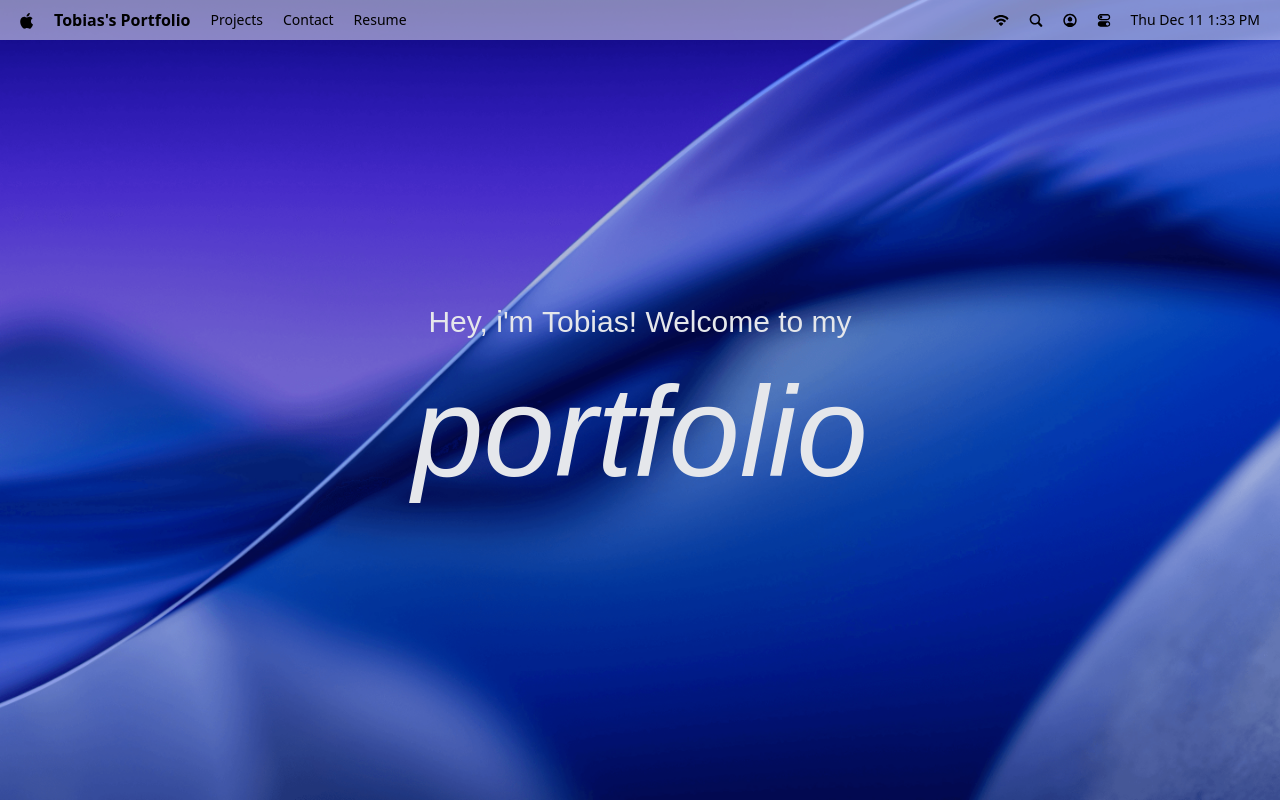
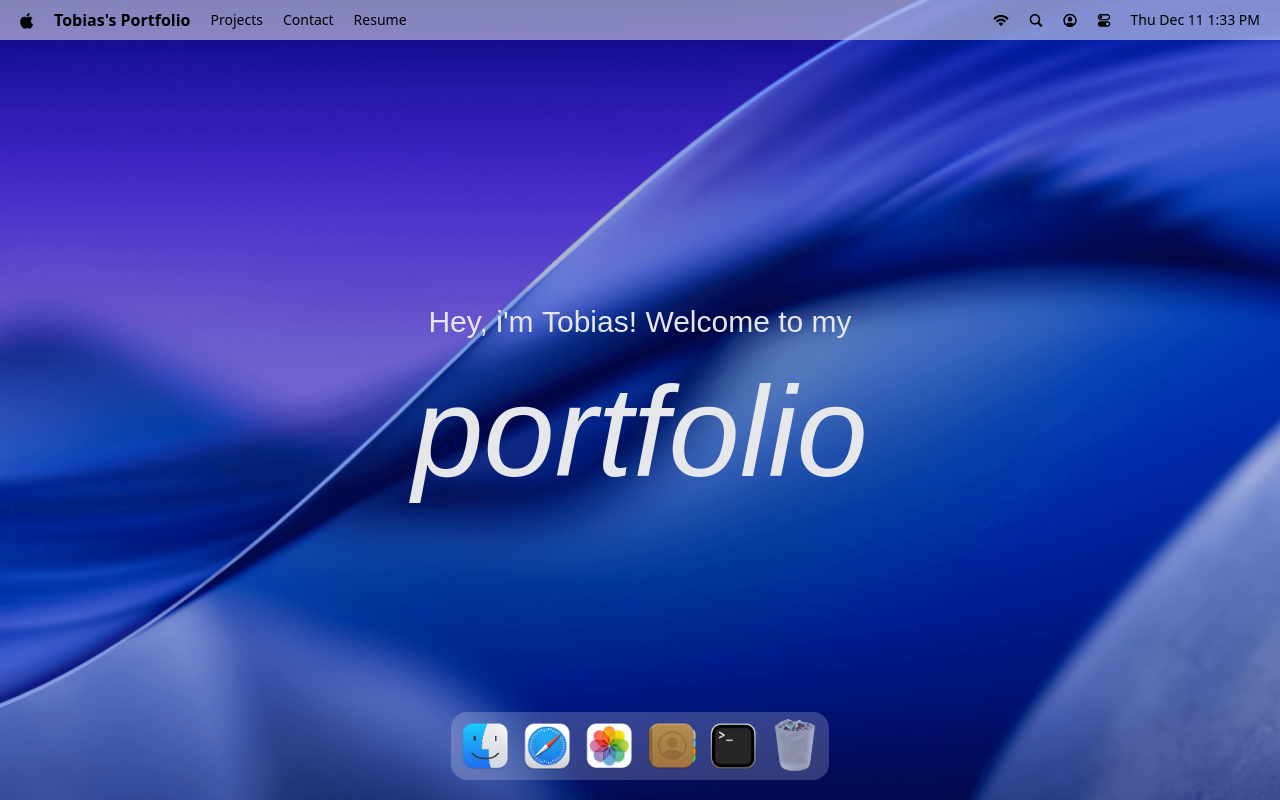
Before and after one commit to tobiimdp12/portfolio2025, a React (Vite) app: page / in a window 1280 px wide. Built offline with nearby package versions, Linux system fonts and the light colour scheme; a web font is replaced by a local one.

Commit message:
implement dock presentation

```diff
--- a/package.json
+++ b/package.json
@@ -17,6 +17,7 @@
     "path": "^0.12.7",
     "react": "^19.2.0",
     "react-dom": "^19.2.0",
+    "react-tooltip": "^5.30.0",
     "url": "^0.11.4"
   },
   "devDependencies": {
--- a/src/App.jsx
+++ b/src/App.jsx
@@ -1,4 +1,4 @@
-import { Navbar,Welcome } from "#components";
+import { Navbar, Welcome, Dock } from "#components";
 import React from "react";
 
 const App = () => {
@@ -6,6 +6,7 @@
     <main>
       <Navbar />
       <Welcome />
+      <Dock />
     </main>
   );
 };
--- /dev/null
+++ b/src/components/Dock.jsx
@@ -0,0 +1,83 @@
+import { dockApps } from "#constants";
+import { useGSAP } from "@gsap/react";
+import gsap from "gsap";
+import React, { useRef } from "react";
+import { Tooltip } from "react-tooltip";
+const Dock = () => {
+  const dockRef = useRef(null);
+
+  useGSAP(() => {
+    const dock = dockRef.current;
+    if (!dock) return;
+
+    const icons = dock.querySelectorAll(".dock-icon");
+
+    const animateIcons = (mouseX) => {
+      const { left } = dock.getBoundingClientRect();
+
+      icons.forEach((icon) => {
+        const { left: iconLeft, width } = icon.getBoundingClientRect();
+        const center = iconLeft - left + width / 2;
+        const distance = Math.abs(mouseX - center);
+        const intensity = Math.exp(-(distance ** 3) / 20000);
+
+        gsap.to(icon, {
+          scale: 1 + 0.25 * intensity,
+          y: -15 * intensity,
+          duration: 0.2,
+          ease: "power1.out",
+        });
+      });
+    };
+
+    const handleMouseMove = (e) => {
+      const { left } = dock.getBoundingClientRect();
+      animateIcons(e.clientX - left);
+    };
+
+    const resetIcons = () =>
+      icons.forEach((icon) =>
+        gsap.to(icon, { scale: 1, y: 0, duration: 0.3, ease: "power1.out" })
+      );
+
+    dock.addEventListener("mousemove", handleMouseMove);
+    dock.addEventListener("mouseleave", resetIcons);
+
+    return () => {
+      dock.removeEventListener("mousemove", handleMouseMove);
+      dock.removeEventListener("mouseleave", resetIcons);
+    };
+  }, []);
+  const toggleApp = (app) => {};
+  return (
+    <section id="dock">
+      <div ref={dockRef} className="dock-container">
+        {dockApps.map(({ id, name, icon, canOpen }) => (
+          <div key={id ?? name} className="relative flex justify-center">
+            <button
+              type="button"
+              className="dock-icon"
+              aria-label={name}
+              data-tooltip-id="dock-tooltip"
+              data-tooltip-content={name}
+              data-tooltip-delay-show={150}
+              disabled={!canOpen}
+              onClick={() => toggleApp({ id, canOpen })}
+            >
+              <img
+                src={`/images/${icon}`}
+                alt={name}
+                loading="lazy"
+                className={canOpen ? "" : "opacity-60"}
+              />
+            </button>
+          </div>
+        ))}
+
+        <Tooltip id="dock-tooltip" place="top" className="tooltip" />
+      </div>
+    </section>
+  );
+};
+
+export default Dock;
--- a/src/components/Welcome.jsx
+++ b/src/components/Welcome.jsx
@@ -20,7 +20,7 @@
 };
 
 const setupTextHover = (container, type) => {
-  if (!container) return ()=>{};
+  if (!container) return () => {};
 
   const letters = container.querySelectorAll("span");
   const { min, max, default: base } = FONT_WEIGHTS[type];
--- a/src/components/index.js
+++ b/src/components/index.js
@@ -1,4 +1,5 @@
 import Navbar from "#components/Navbar";
 import Welcome from "#components/Welcome";
+import Dock from "#components/Dock";
 
-export {Welcome, Navbar}
+export {Welcome, Navbar,Dock}
```
Also changed, not shown: 1 other file (tests, documents, lock files or other folders).
